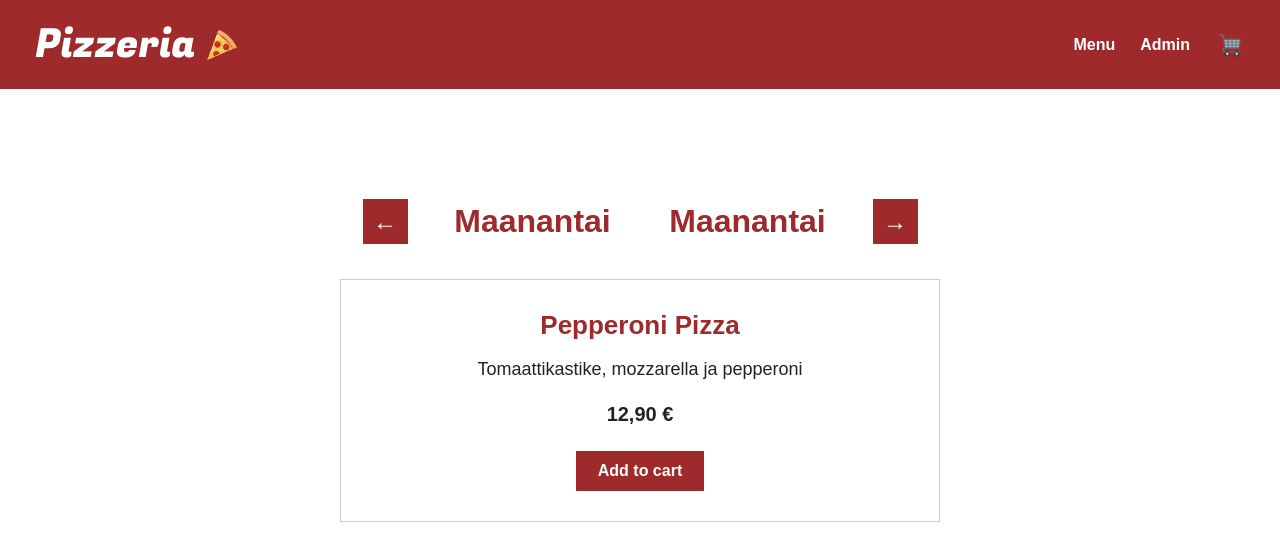
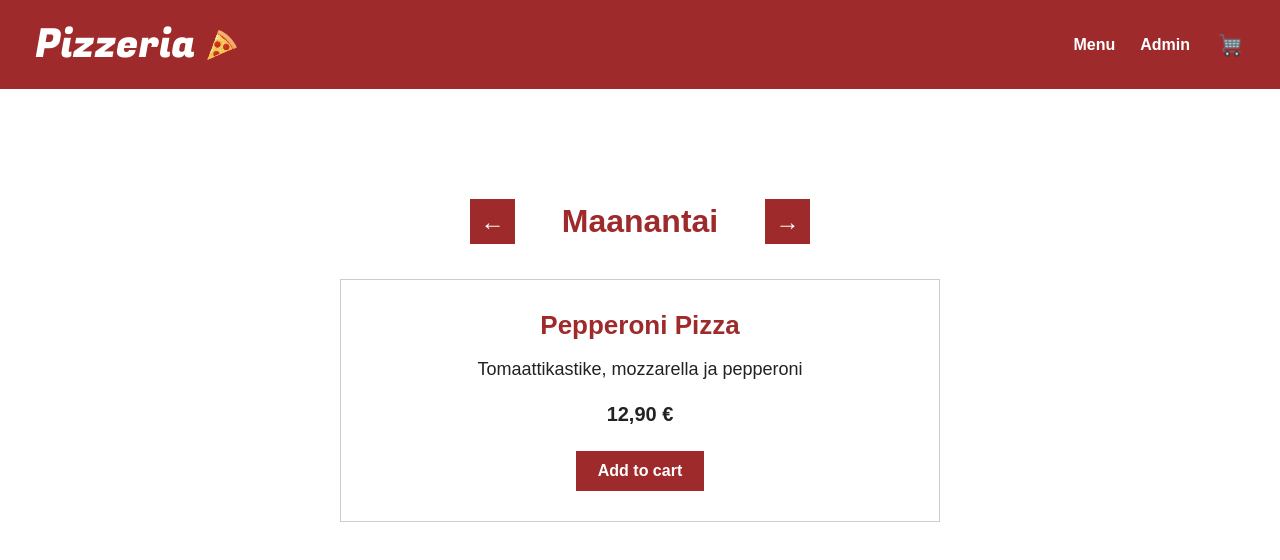
Before and after one commit to nikosilan/restaurant_project, a React app in the folder frontend/: page / in a window 1280 px wide. Shown: the top 560 px of the page. Built offline with nearby package versions, Linux system fonts and the light colour scheme; the HTML template or start-up script is replaced by a standard one.

Commit message:
Fix duplicate home menu heading

```diff
--- a/frontend/src/pages/Home.jsx
+++ b/frontend/src/pages/Home.jsx
@@ -50,13 +50,13 @@ function Home() {
 
   const previousDay = () => {
     setSelectedDay((current) =>
-      current === 0 ? menu.length - 1 : current - 1
+      current === 0 ? menu.length - 1 : current - 1,
     );
   };
 
   const nextDay = () => {
     setSelectedDay((current) =>
-      current === menu.length - 1 ? 0 : current + 1
+      current === menu.length - 1 ? 0 : current + 1,
     );
   };
 
@@ -81,7 +81,6 @@ function Home() {
           </button>
 
           <h2>{currentMenu.day}</h2>
-      <h2>{currentMenu.day}</h2>
 
           <button className="day-arrow" onClick={nextDay}>
             →
```
